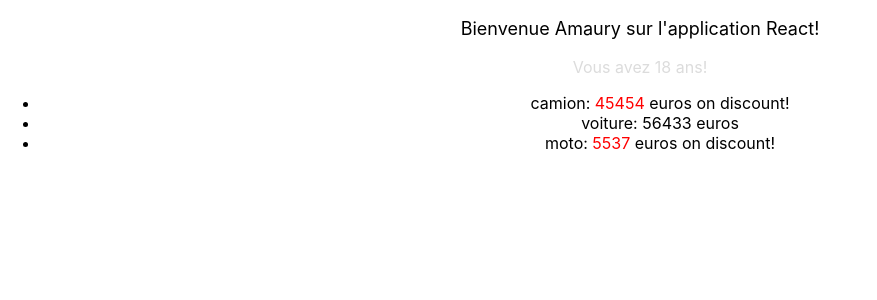
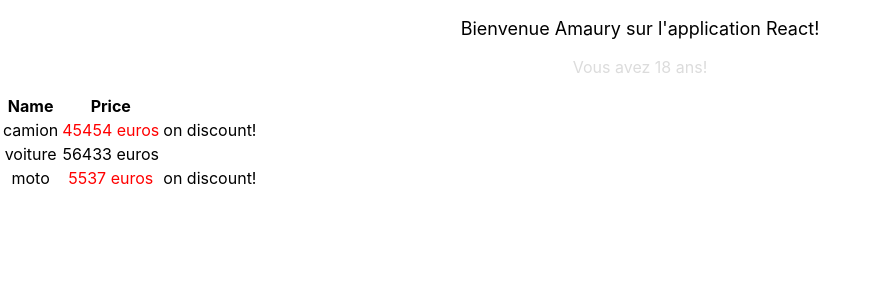
Before and after one commit to phil-form/TbReact, a React (Create React App) app in the folder src/exercice/Amaury/: page / in a window 1280 px wide. Shown: the top 300 px of the page, without its empty margins (0-877 px from the left). Built offline with nearby package versions, Linux system fonts and the light colour scheme.

Commit message:
list => table

```diff
--- a/src/exercice/Amaury/src/components/list/list.jsx
+++ b/src/exercice/Amaury/src/components/list/list.jsx
@@ -4,16 +4,26 @@
 
     const listItems = products.map(
         product =>
-            <li key={product.id}>
-                {product.name}: <span style={product.discount ? {color: 'red'} : {color: 'black'}}>{product.price}</span> euros {product.discount ? 'on discount!' : ''}
-            </li>
+            <tr key={product.id}>
+                <td>{product.name}</td>
+                <td style={product.discount ? {color: 'red'} : {color: 'black'}}>{product.price} euros</td>
+                <td>{product.discount ? 'on discount!' : ''}</td>
+            </tr>
     );
 
     return (
         <>
-            <ul>
-                {listItems}
-            </ul>
+            <table>
+                <thead>
+                    <tr>
+                        <th>Name</th>
+                        <th>Price</th>
+                    </tr>
+                </thead>
+                <tbody>
+                    {listItems}
+                </tbody>
+            </table>
         </>
     );
 };
```
